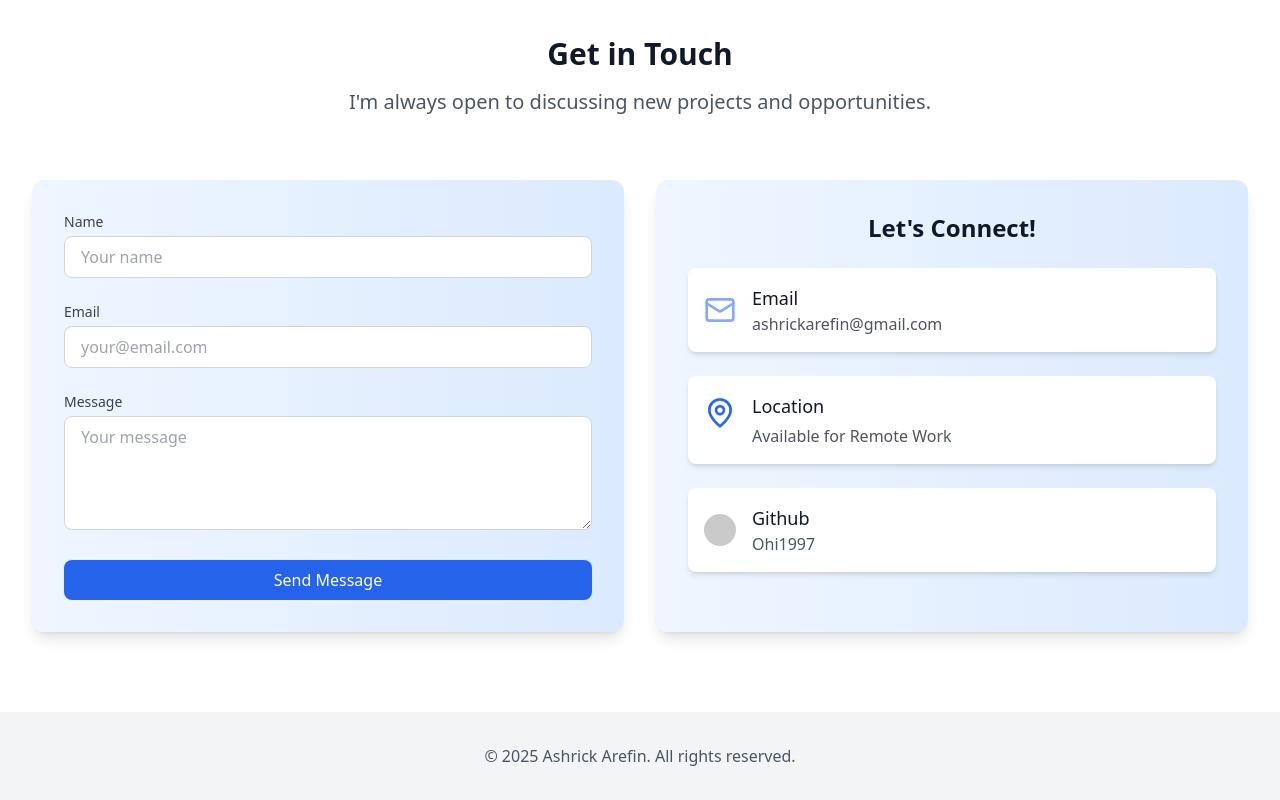
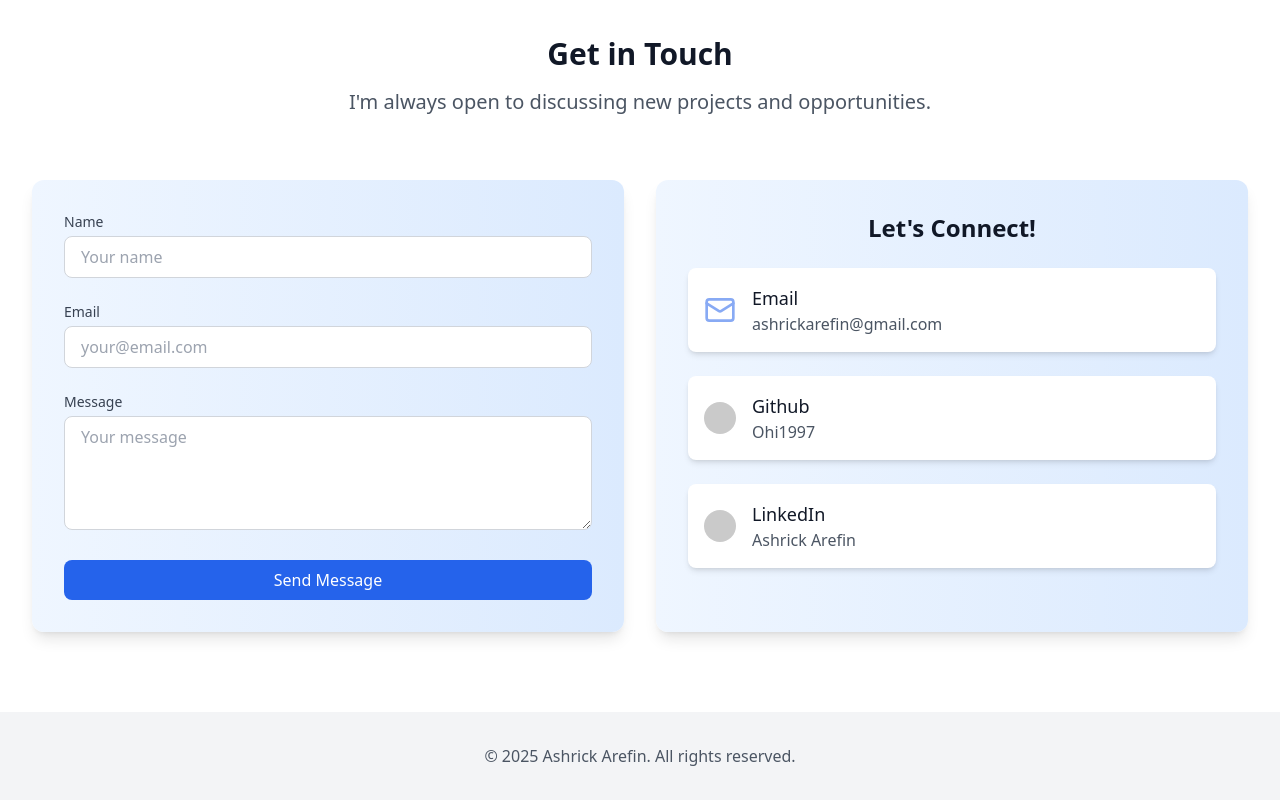
Before and after one commit to Ohi1997/portfolio-website, a React (Vite) app: page / in a window 1280 px wide. Shown: the part 5332-6132 px from the top of the page. Built offline with nearby package versions, Linux system fonts and the light colour scheme; grey boxes are pictures that could not be loaded.

Commit message:
Updated contact wth linkedin

```diff
--- a/src/components/Contact.tsx
+++ b/src/components/Contact.tsx
@@ -1,6 +1,6 @@
 import React, { useState } from "react";
 import emailjs from "@emailjs/browser";
-import { Mail, MapPin } from "lucide-react";
+import { Mail } from "lucide-react";
 
 export function Contact() {
   const [formData, setFormData] = useState({
@@ -154,19 +154,6 @@ export function Contact() {
                 </div>
               </div>
 
-              {/* Location */}
-              <div className="flex items-center gap-4 p-4 bg-white dark:bg-gray-800 rounded-lg shadow-md hover:shadow-lg transition-all">
-                <MapPin className="w-8 h-8 text-blue-600 dark:text-blue-400 animate-bounce" />
-                <div>
-                  <h4 className="text-lg font-medium text-gray-900 dark:text-white">
-                    Location
-                  </h4>
-                  <p className="mt-1 text-gray-600 dark:text-gray-300">
-                    Available for Remote Work
-                  </p>
-                </div>
-              </div>
-
               {/* GitHub */}
               <div className="flex items-center gap-4 p-4 bg-white dark:bg-gray-800 rounded-lg shadow-md hover:shadow-lg transition-all">
                 <img
@@ -186,6 +173,28 @@ export function Contact() {
                   </a>
                 </div>
               </div>
+
+              {/* LinkedIn */}
+              <div className="flex items-center gap-4 p-4 bg-white dark:bg-gray-800 rounded-lg shadow-md hover:shadow-lg transition-all">
+                <img
+                  src="https://cdn-icons-png.flaticon.com/512/174/174857.png"
+                  alt="LinkedIn"
+                  className="w-8 h-8 animate-pulse rounded-full"
+                />
+                <div>
+                  <h4 className="text-lg font-medium text-gray-900 dark:text-white">
+                    LinkedIn
+                  </h4>
+                  <a
+                    href="https://www.linkedin.com/in/ashrick-arefin-46909b350/"
+                    target="_blank"
+                    rel="noopener noreferrer"
+                    className="mt-1 text-gray-600 dark:text-gray-300 hover:text-blue-600 dark:hover:text-blue-400 transition-colors"
+                  >
+                    Ashrick Arefin
+                  </a>
+                </div>
+              </div>
             </div>
           </div>
         </div>
```
